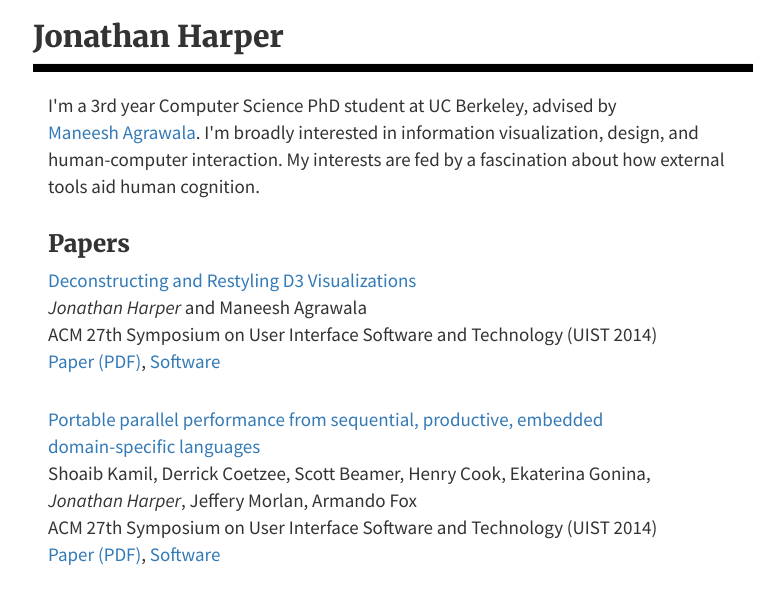
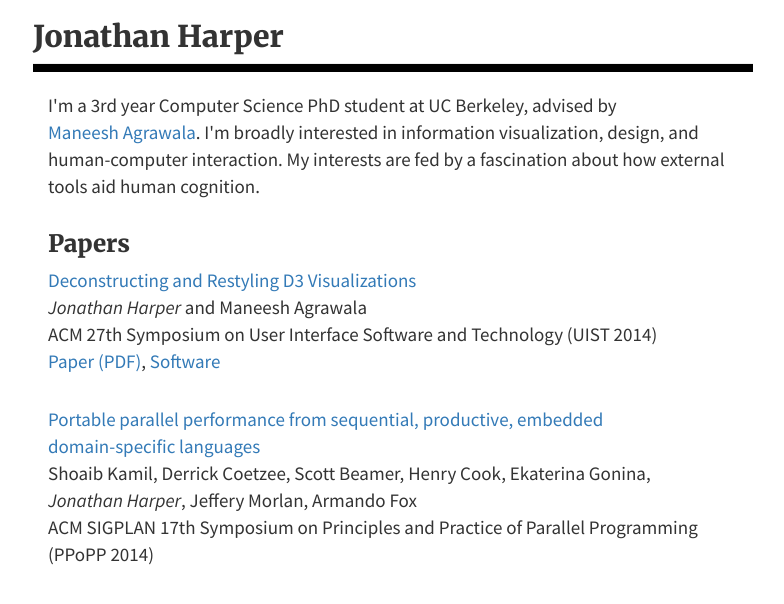
Before and after one commit to harperj/harperj.github.io, a Jekyll site: the page index.html, which Jekyll copies as it is, in a window 1280 px wide. Shown: the top 604 px of the page, without its empty margins (247-1031 px from the left). Built offline with Jekyll 4.4.1, drawn with Linux system fonts in a browser that asks for light colours.

Commit message:
update second paper

```diff
--- a/index.html
+++ b/index.html
@@ -39,9 +39,7 @@ about how external tools aid human cognition.
 				<a class="paper-title	">Portable parallel performance from sequential, productive, embedded <br>domain-specific languages</a>
 				<br />
 				Shoaib Kamil, Derrick Coetzee, Scott Beamer, Henry Cook, Ekaterina Gonina, <em>Jonathan&nbsp;Harper</em>, Jeffery Morlan, Armando Fox <br />
-				ACM 27th Symposium on User Interface Software and Technology (UIST 2014) <br />
-				<a href="http://vis.berkeley.edu/papers/d3decon/d3decon.pdf">Paper (PDF)</a>,
-				<a href="http://ucbvislab.github.io/d3-deconstructor">Software</a>
+				ACM SIGPLAN 17th Symposium on Principles and Practice of Parallel Programming (PPoPP 2014) <br />
 			</div>
 		</div>
 	</div>
```
